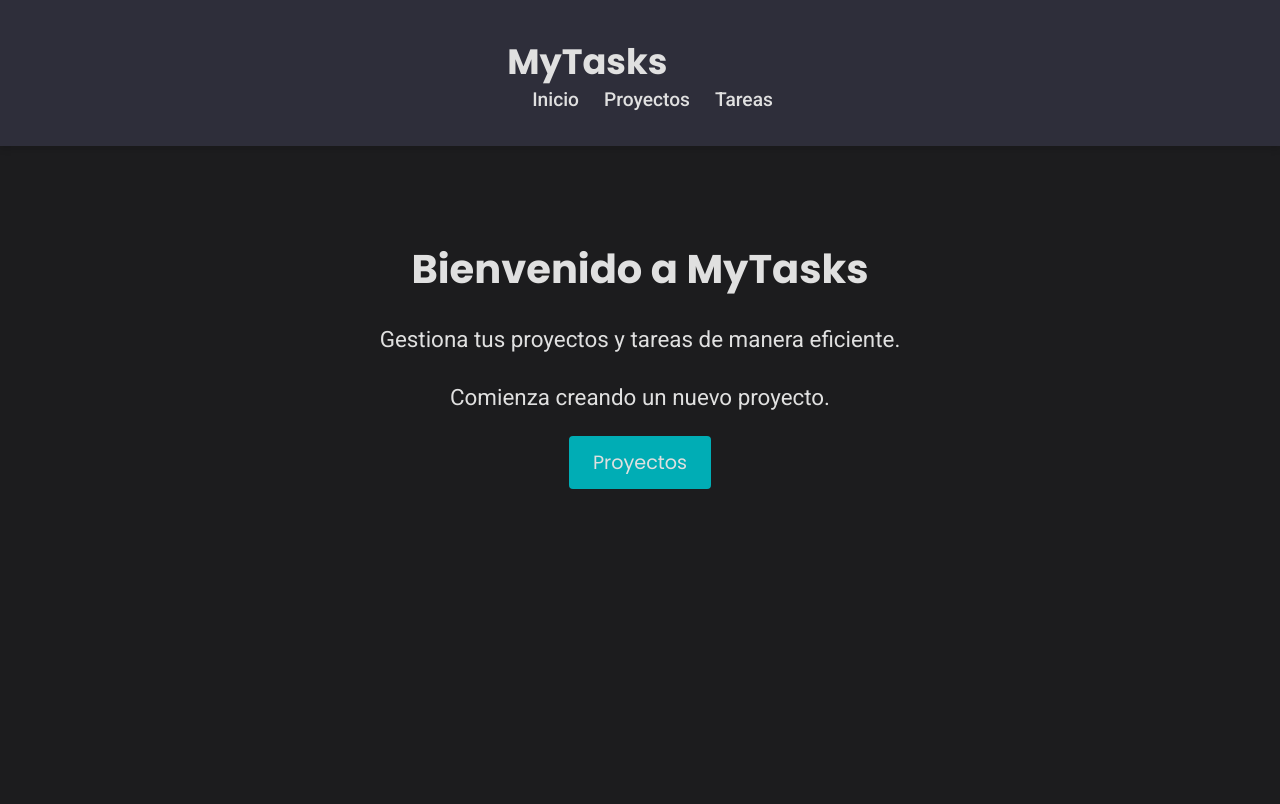
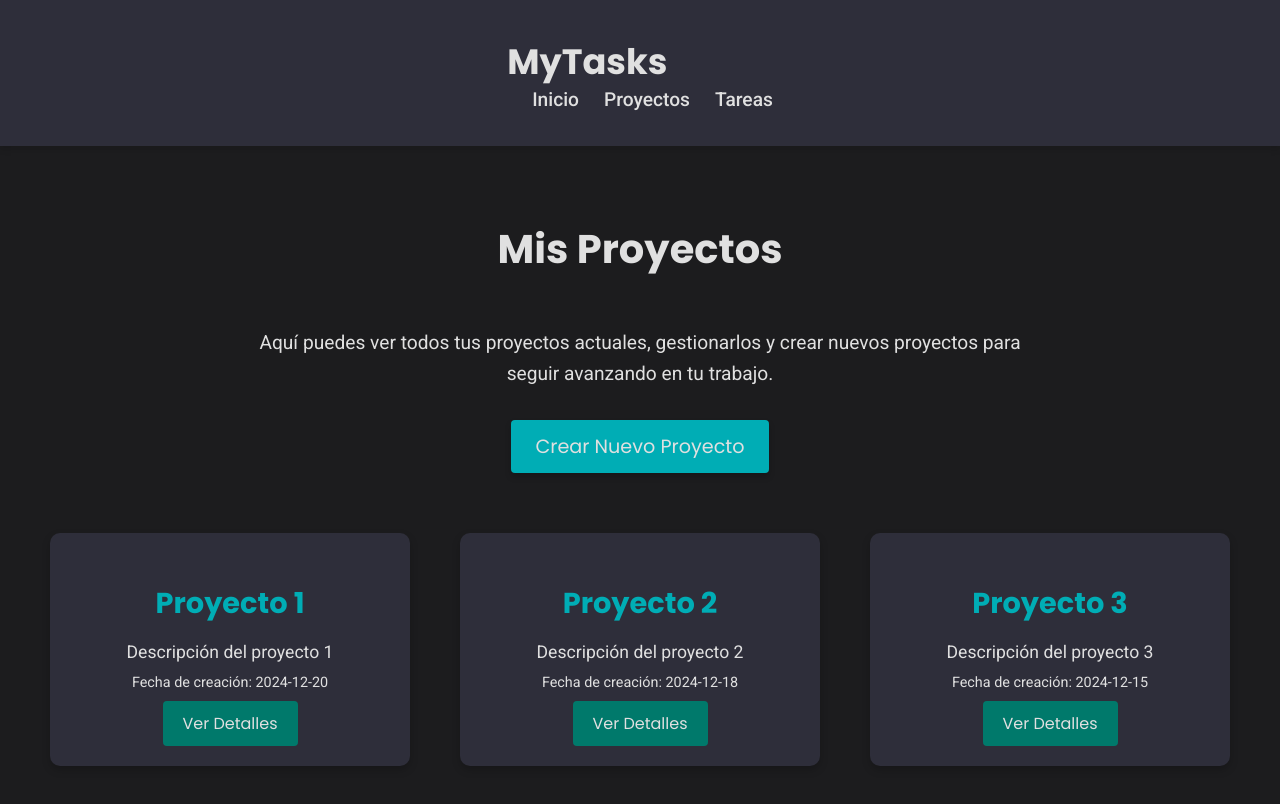
Before and after one commit to patinodeveloper/MyTasks-FrontEnd, a React (Vite) app: page / in a window 1280 px wide. Shown: the top 804 px of the page. Built offline with nearby package versions, Linux system fonts and the light colour scheme.

Commit message:
feat(Projects): add Projects page with styles

```diff
--- a/src/MyTasksApp.jsx
+++ b/src/MyTasksApp.jsx
@@ -1,5 +1,6 @@
 import { Navbar } from "./components/layout/Navbar"
 import { Home } from "./pages/Home"
+import { Projects } from "./pages/Projects"
 
 export const MyTasksApp = () => {
 
@@ -7,7 +8,8 @@ export const MyTasksApp = () => {
         <>
             <Navbar />
             <main>
-                <Home />
+                {/* <Home /> */}
+                <Projects />
             </main>
         </>
     )
--- /dev/null
+++ b/src/pages/Projects.jsx
@@ -0,0 +1,30 @@
+import '../styles/Projects.css';
+
+export const Projects = () => {
+    // Datos estáticos
+    const projects = [
+        { id: 1, title: 'Proyecto 1', description: 'Descripción del proyecto 1', date: '2024-12-20' },
+        { id: 2, title: 'Proyecto 2', description: 'Descripción del proyecto 2', date: '2024-12-18' },
+        { id: 3, title: 'Proyecto 3', description: 'Descripción del proyecto 3', date: '2024-12-15' },
+    ];
+
+    return (
+        <div className="projects">
+            <h2>Mis Proyectos</h2>
+            <p className="projects-description">
+                Aquí puedes ver todos tus proyectos actuales, gestionarlos y crear nuevos proyectos para seguir avanzando en tu trabajo.
+            </p>
+            <button className="create-project-btn">Crear Nuevo Proyecto</button>
+            <div className="projects-container">
+                {projects.map((project) => (
+                    <div className="card" key={project.id}>
+                        <h3>{project.title}</h3>
+                        <p>{project.description}</p>
+                        <small>Fecha de creación: {project.date}</small>
+                        <button className="view-details-btn">Ver Detalles</button>
+                    </div>
+                ))}
+            </div>
+        </div>
+    );
+};
--- /dev/null
+++ b/src/styles/Projects.css
@@ -0,0 +1,137 @@
+/* Projects Styles */
+.projects {
+    padding: 40px 20px;
+    text-align: center;
+    color: var(--text-color);
+    min-height: 100vh;
+    display: flex;
+    flex-direction: column;
+    align-items: center;
+    justify-content: flex-start;
+}
+
+.projects h2 {
+    font-family: var(--font-primary);
+    font-size: 2.5rem;
+    margin-bottom: 30px;
+    font-weight: bold;
+    color: var(--text-color);
+}
+
+.projects-description {
+    font-family: var(--font-secondary);
+    font-size: 1.2rem;
+    margin-bottom: 30px;
+    color: var(--text-color);
+    max-width: 800px;
+    line-height: 1.6;
+}
+
+.create-project-btn {
+    padding: 12px 24px;
+    background-color: var(--accent-color);
+    color: var(--text-color);
+    border: none;
+    border-radius: 4px;
+    cursor: pointer;
+    font-family: var(--font-primary);
+    font-size: 1.2rem;
+    transition: background-color 0.3s ease;
+    margin-bottom: 30px;
+    box-shadow: 0 4px 6px rgba(0, 0, 0, 0.2);
+}
+
+.create-project-btn:hover {
+    background-color: var(--success-color);
+}
+
+.projects-container {
+    display: grid;
+    grid-template-columns: repeat(auto-fill, minmax(280px, 1fr));
+    gap: 30px;
+    justify-items: center;
+    width: 100%;
+    max-width: 1200px;
+    margin-top: 30px;
+}
+
+.card {
+    background-color: var(--secondary-color);
+    padding: 20px;
+    border-radius: 10px;
+    width: 100%;
+    max-width: 320px;
+    box-shadow: 0 4px 8px rgba(0, 0, 0, 0.2);
+    transition: transform 0.3s ease, box-shadow 0.3s ease;
+    color: var(--text-color);
+}
+
+.card:hover {
+    transform: scale(1.05);
+    box-shadow: 0 6px 12px rgba(0, 0, 0, 0.3);
+}
+
+.card h3 {
+    font-family: var(--font-primary);
+    font-size: 1.8rem;
+    margin-bottom: 10px;
+    font-weight: bold;
+    color: var(--accent-color);
+}
+
+.card p {
+    font-family: var(--font-secondary);
+    font-size: 1.1rem;
+    margin-bottom: 10px;
+    color: var(--text-color);
+}
+
+.card small {
+    font-family: var(--font-secondary);
+    font-size: 0.9rem;
+    color: var(--text-color);
+}
+
+.view-details-btn {
+    padding: 10px 20px;
+    background-color: var(--success-color);
+    color: var(--text-color);
+    border: none;
+    border-radius: 4px;
+    cursor: pointer;
+    font-family: var(--font-primary);
+    font-size: 1rem;
+    margin-top: 10px;
+    transition: background-color 0.3s ease;
+}
+
+.view-details-btn:hover {
+    background-color: var(--warning-color);
+}
+
+@media (max-width: 1112px) {
+    .projects-container {
+        width: 730px;
+    }
+
+    .projects h2 {
+        font-size: 2.2rem;
+    }
+
+    .projects-container {
+        grid-template-columns: 1fr 1fr;
+        gap: 15px;
+        column-gap: 15px;
+    }
+}
+
+@media (max-width: 768px) {
+    .projects h2 {
+        font-size: 1.5rem;
+    }
+
+    .projects-container {
+        grid-template-columns: 1fr;
+        gap: 10px;
+    }
+}
```
